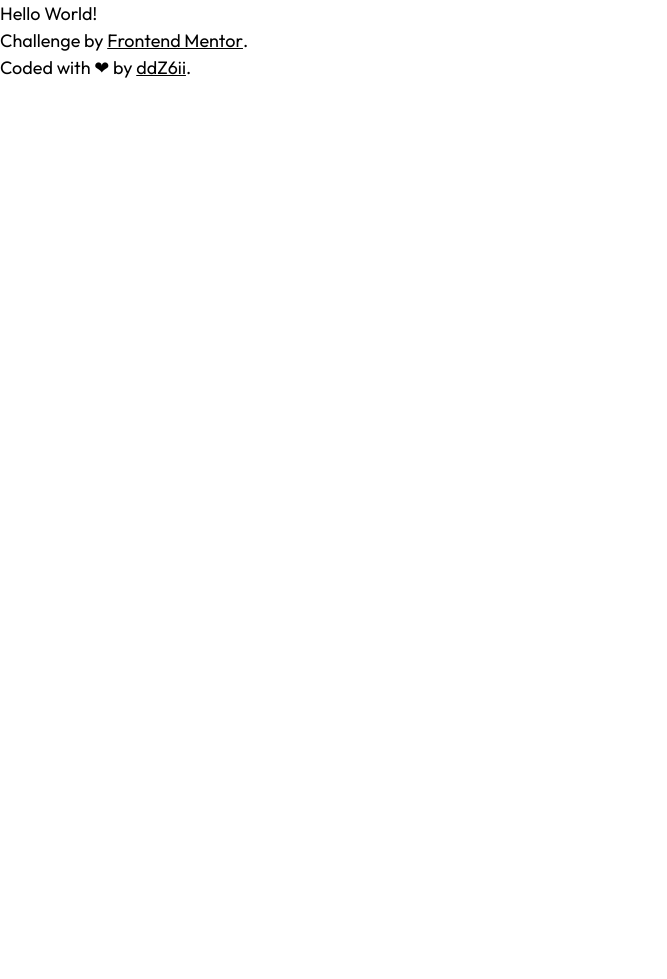
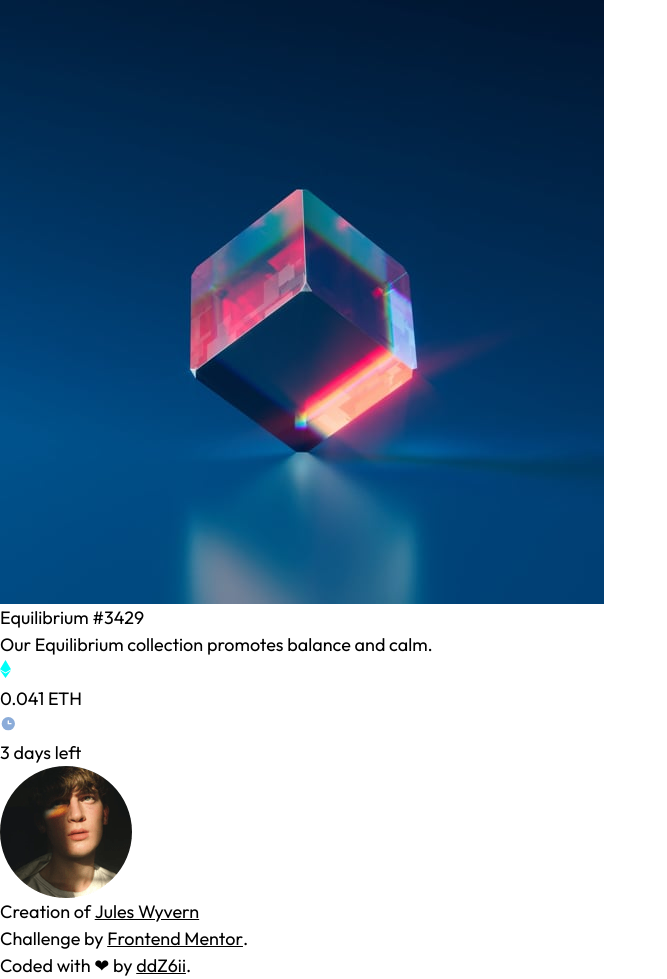
Before and after one commit to ddZ6ii/nft-preview-card-component, a website built with Vite: page src/index.html in a window 1280 px wide. Shown: the whole page, without its empty margins (0-667 px from the left). Before the commit the page ends 800 px from the top, so only its background shows below. Built offline with nearby package versions, Linux system fonts and the light colour scheme.

Commit message:
✨ Add html

```diff
--- a/src/index.html
+++ b/src/index.html
@@ -17,15 +17,53 @@
     <link rel="stylesheet" href="./style.css" />
     <title>Frontend Mentor | NFT preview card component</title>
   </head>
-  <body>
+  <body class="wrapper">
     <main>
-      <h1>Hello World!</h1>
-
-      <!-- Equilibrium #3429
-      Our Equilibrium collection promotes balance and calm.
-      0.041 ETH
-      3 days left
-      Creation of Jules Wyvern -->
+      <div class="card">
+        <div class="card-thumbnail">
+          <img
+            src="/assets/images/image-equilibrium.jpg"
+            alt="A glass dice in precarious balance on a shiny surface reflecting light."
+          />
+        </div>
+        <h1 class="card-heading">Equilibrium #3429</h1>
+        <p class="card-body">
+          Our Equilibrium collection promotes balance and calm.
+        </p>
+        <div class="card-pills">
+          <div class="card-pill card-pill--value">
+            <svg width="11" height="18" xmlns="http://www.w3.org/2000/svg">
+              <path
+                d="M11 10.216 5.5 18 0 10.216l5.5 3.263 5.5-3.262ZM5.5 0l5.496 9.169L5.5 12.43 0 9.17 5.5 0Z"
+                fill="#00FFF8"
+              />
+            </svg>
+            <p>0.041 ETH</p>
+          </div>
+          <div class="card-pill card-pill--time">
+            <svg width="17" height="17" xmlns="http://www.w3.org/2000/svg">
+              <path
+                d="M8.305 2.007a6.667 6.667 0 1 0 0 13.334 6.667 6.667 0 0 0 0-13.334Zm2.667 7.334H8.305a.667.667 0 0 1-.667-.667V6.007a.667.667 0 0 1 1.334 0v2h2a.667.667 0 0 1 0 1.334Z"
+                fill="#8BACD9"
+              />
+            </svg>
+            <p><time datetime="P3D">3 days</time> left</p>
+          </div>
+        </div>
+        <footer class="card-footer">
+          <img
+            src="/assets/images/image-avatar.png"
+            alt=""
+            class="card-avatar"
+          />
+          <p>
+            Creation of
+            <a href="#" class="card-author" title="Lean more about the author"
+              >Jules Wyvern</a
+            >
+          </p>
+        </footer>
+      </div>
     </main>
     <footer class="footer">
       <p>
```
